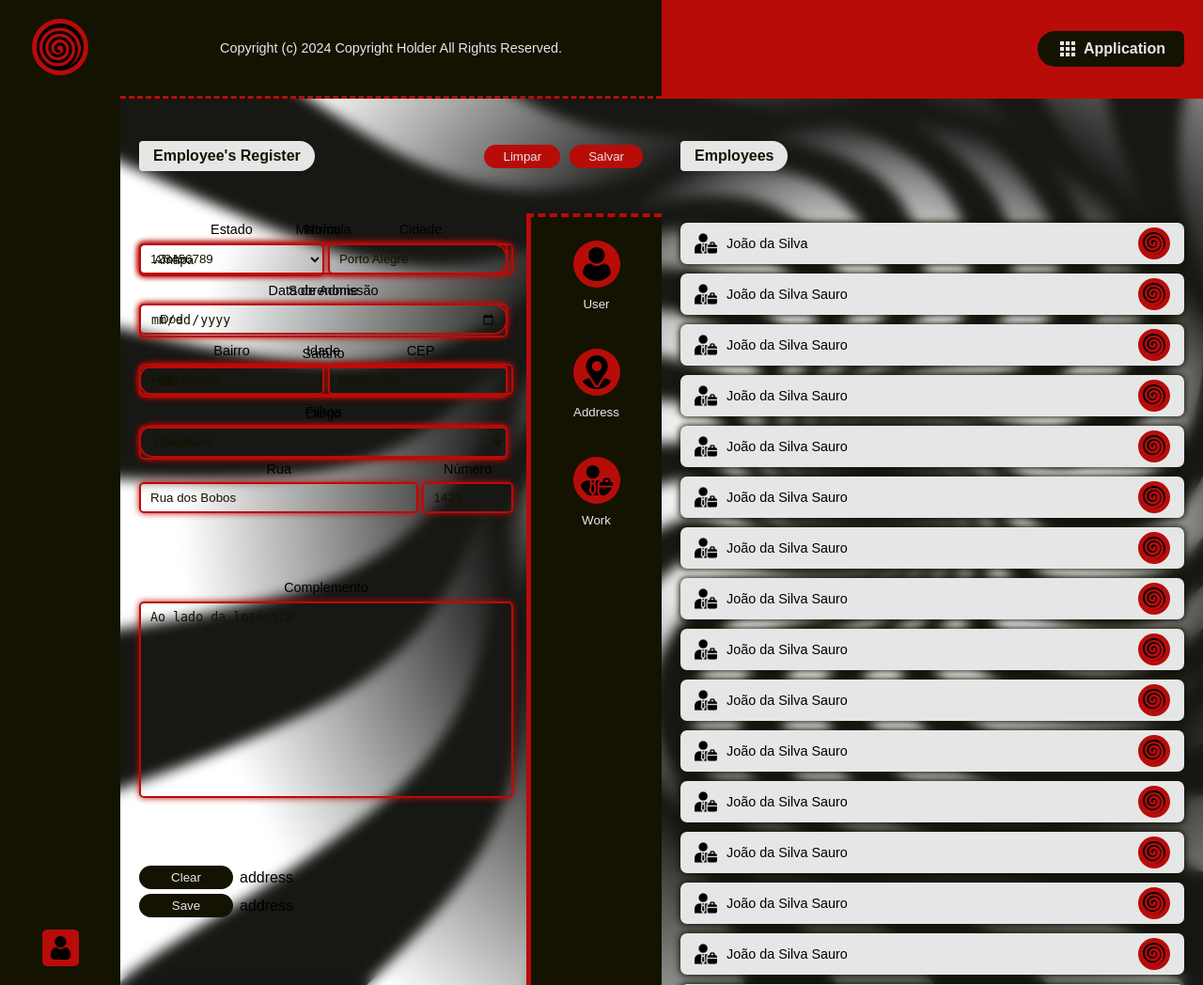
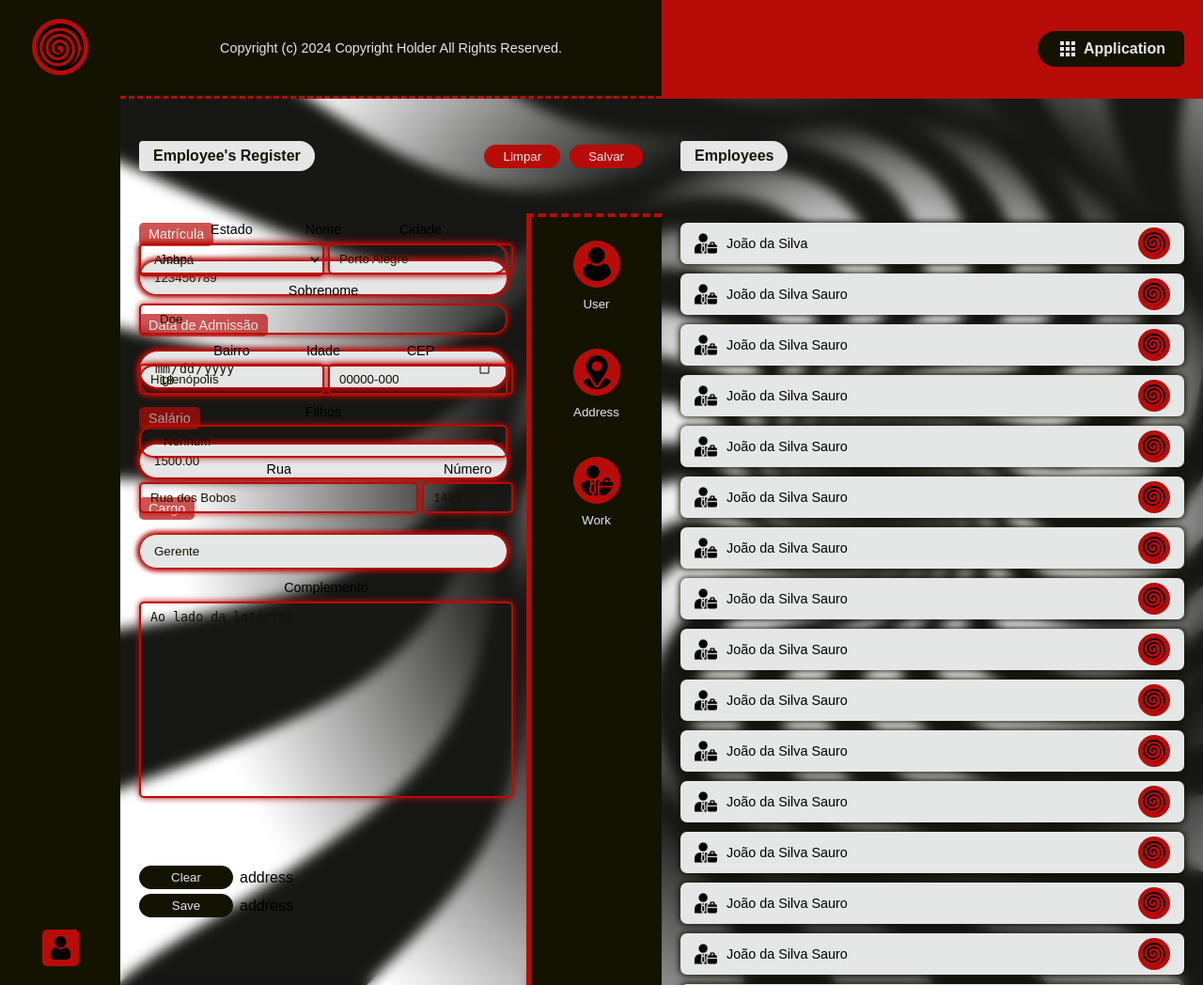
Before and after one commit to cassianocastro/webtask.com, a PHP site: page / in a window 1280 px wide. Shown: the whole page at 94% size. Run offline with PHP 8.4, Linux system fonts and the light colour scheme; lists and menus that the app fills with data are empty.

Commit message:
Display adjust

```diff
--- a/public/templates/home/.components/form/.components/employee/index.css
+++ b/public/templates/home/.components/form/.components/employee/index.css
@@ -4,33 +4,46 @@
 {
     display: flex;
     flex-flow: column nowrap;
-    gap: 10px;
+    gap: 20px;
 
     & > label
     {
         display: flex;
         flex-flow: column nowrap;
-        gap: 7px;
+        gap: 15px;
 
         & > :first-child
         {
-            align-self: center;
+            align-self: flex-start;
+
+            background: var(--bg_primary);
+            border-radius: 5px;
+
+            color: var(--fg_primary);
 
             font-size: .9rem;
+
+            opacity: .7;
+            padding: 5px 10px;
+        }
+
+        & > select
+        {
+            appearance: none;
         }
 
         & > :last-child
         {
-            background: none;
-            border: 2px solid var(--bg_primary);
-            border-radius: 5px;
-            box-shadow: 0 0 7px var(--bg_primary);
+            background: var(--fg_primary);
+            border: thin solid var(--bg_primary);
+            border-radius: 20px;
+            box-shadow: 0 0 5px 3px var(--bg_primary);
 
             caret-color: var(--bg_primary);
             color: var(--bg_secondary);
 
             outline: none;
-            padding: 7px 10px;
+            padding: 10px 15px;
         }
     }
 }
```
